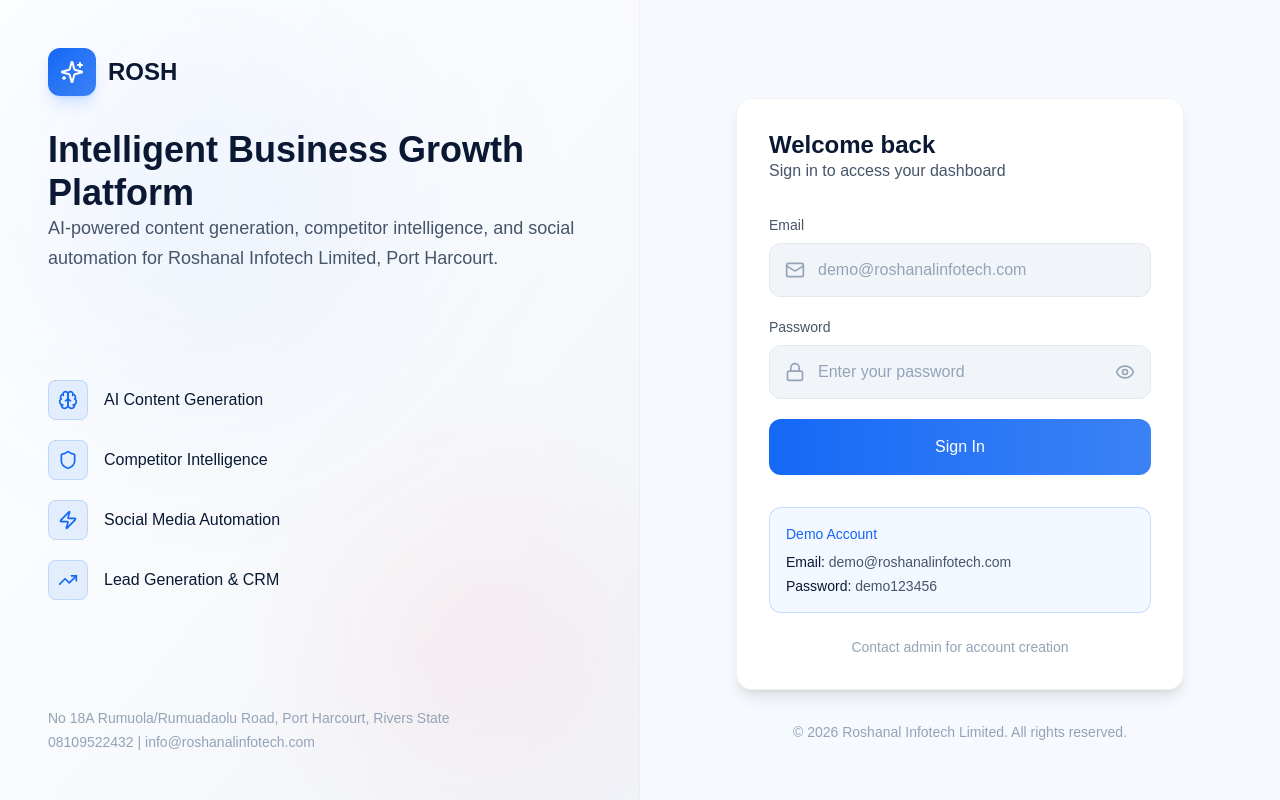
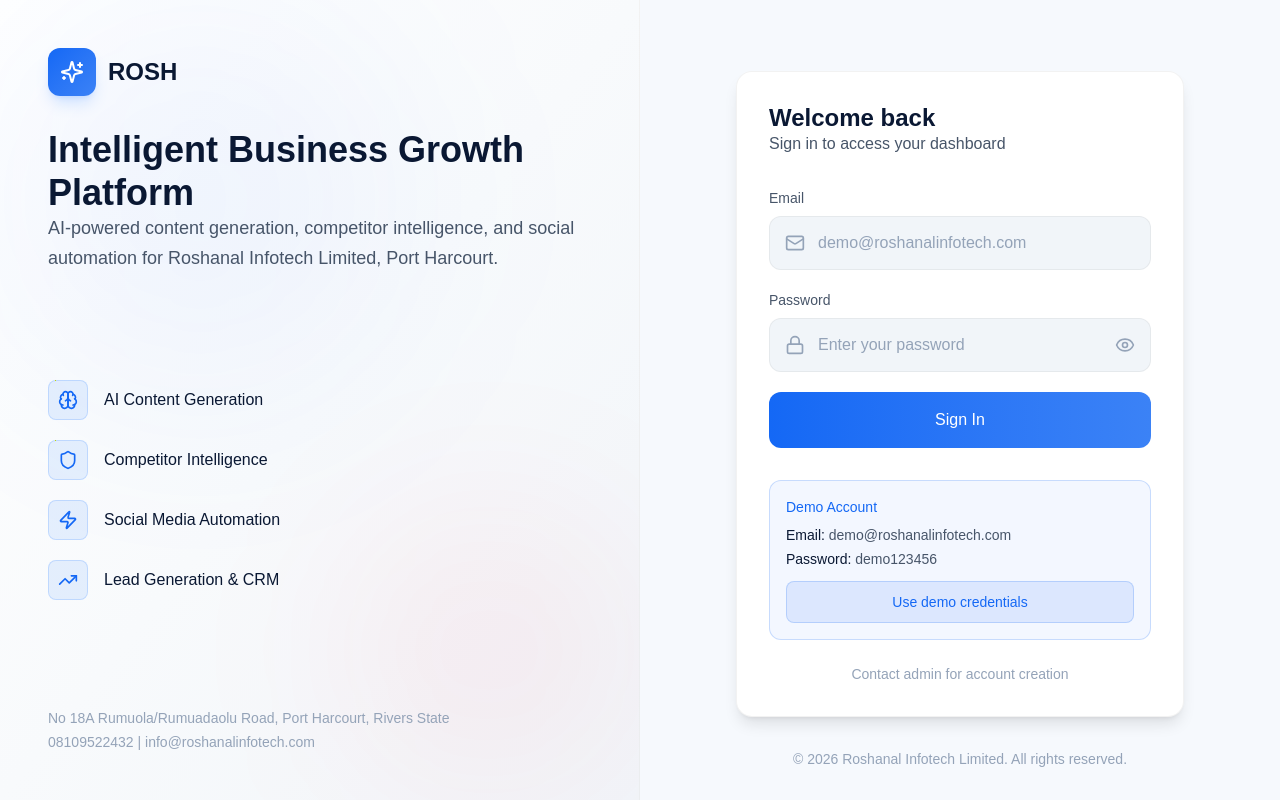
Before and after one commit to shuddi1962/Rosh-Workflow, a Next.js app: page /login in a window 1280 px wide. Built offline with nearby package versions, Linux system fonts and the light colour scheme.

Commit message:
feat: one-click demo credentials autofill on login page

```diff
--- a/app/(auth)/login/page.tsx
+++ b/app/(auth)/login/page.tsx
@@ -13,6 +13,12 @@
   const [error, setError] = useState('')
   const [loading, setLoading] = useState(false)
   const [showPassword, setShowPassword] = useState(false)
+
+  const fillDemoCredentials = () => {
+    setEmail('demo@roshanalinfotech.com')
+    setPassword('demo123456')
+    setError('')
+  }
 
   const handleSubmit = async (e: React.FormEvent) => {
     e.preventDefault()
@@ -202,6 +208,13 @@
                 <p><span className="text-text-primary font-medium">Email:</span> demo@roshanalinfotech.com</p>
                 <p><span className="text-text-primary font-medium">Password:</span> demo123456</p>
               </div>
+              <button
+                type="button"
+                onClick={fillDemoCredentials}
+                className="mt-3 w-full py-2.5 text-sm font-medium text-[#1468F5] bg-[#1468F5]/10 hover:bg-[#1468F5]/20 border border-[#1468F5]/20 rounded-lg transition-all"
+              >
+                Use demo credentials
+              </button>
             </div>
 
             <p className="mt-6 text-text-muted text-sm text-center">
```
